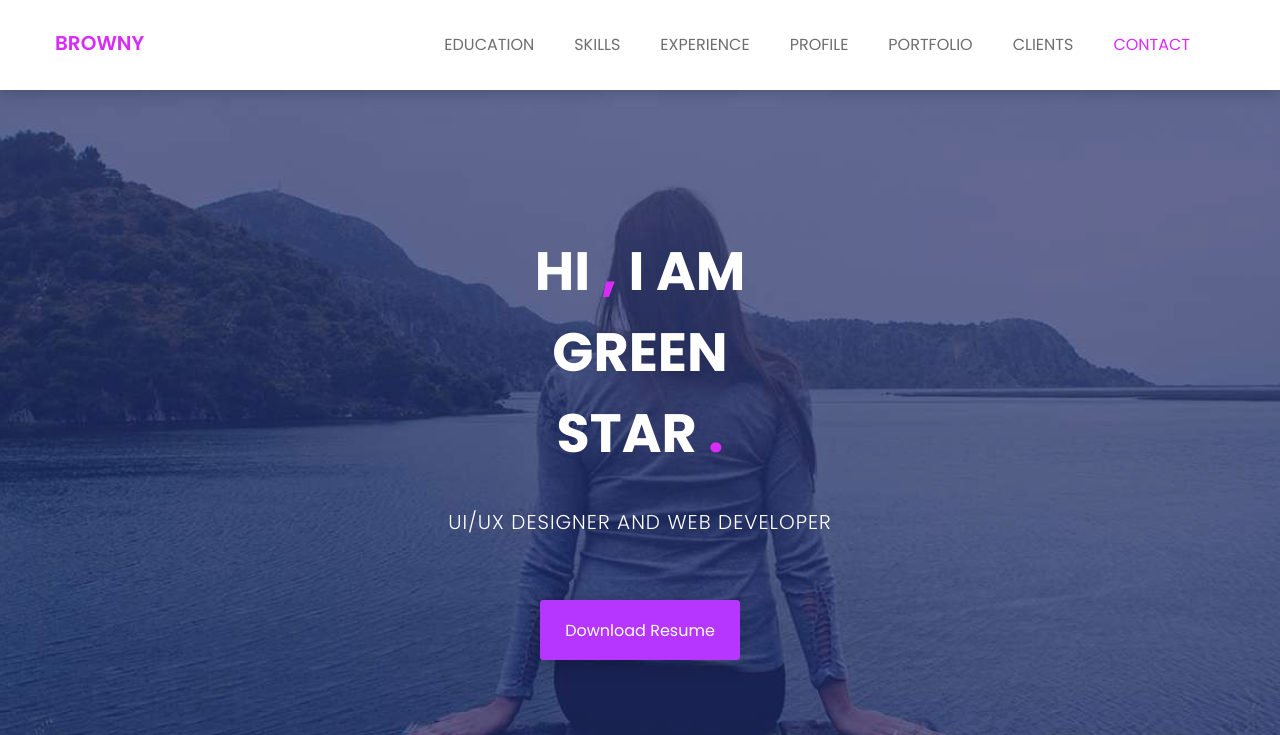
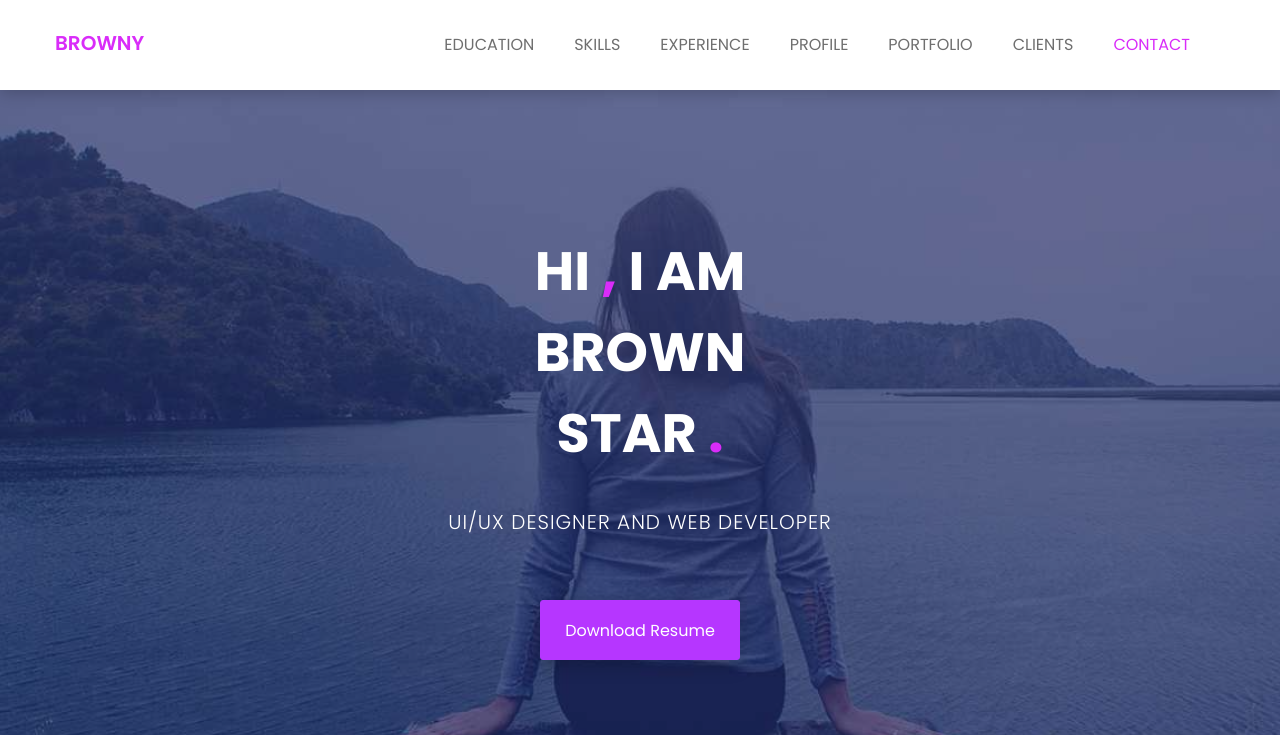
Before and after one commit to Rajexplores/cicd, a plain HTML site: page index.html in a window 1280 px wide. Shown: the top 735 px of the page. Drawn offline with nearby package versions, Linux system fonts and the light colour scheme.

Commit message:
Update index.html

```diff
--- a/index.html
+++ b/index.html
@@ -103,7 +103,7 @@
 				<div class="row">
 					<div class="col-md-12 text-center">
 						<div class="header-text">
-							<h2>hi <span>,</span> i am <br> green <br> star <span>.</span>   </h2>
+							<h2>hi <span>,</span> i am <br> brown <br> star <span>.</span>   </h2>
 							<p>ui/ux designer and web developer</p>
 							<a href="assets/download/browney.txt" download>download resume</a>
 						</div><!--/.header-text-->
```
